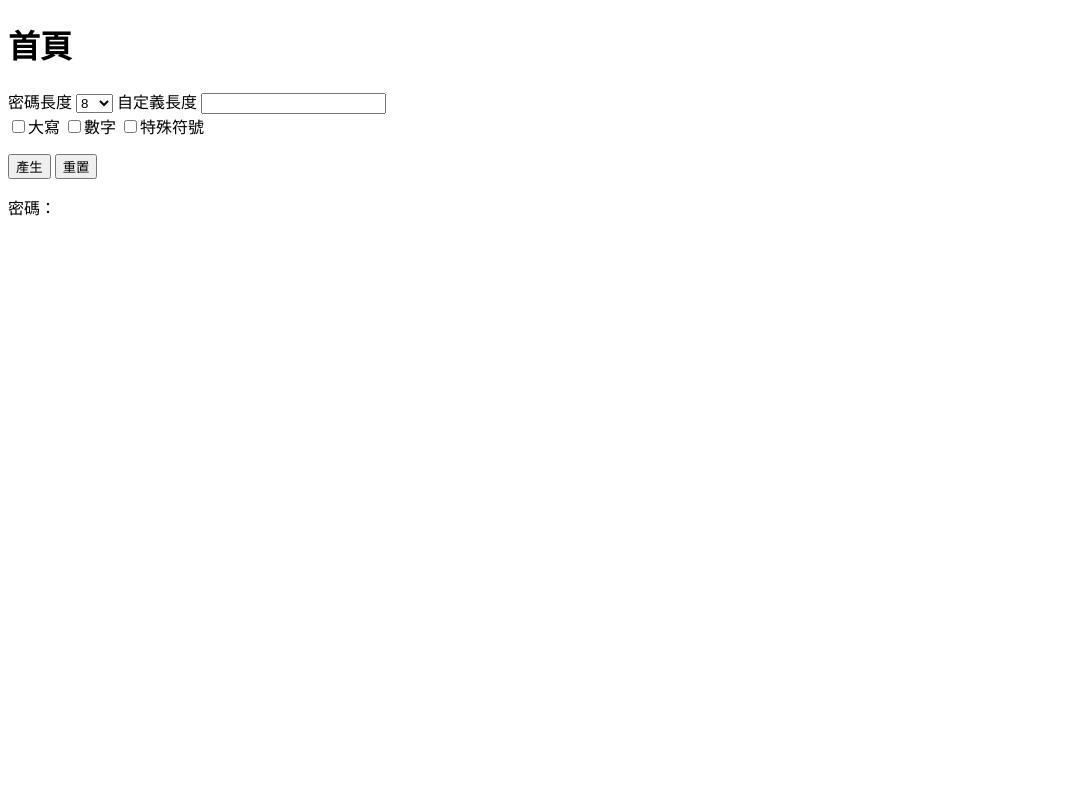
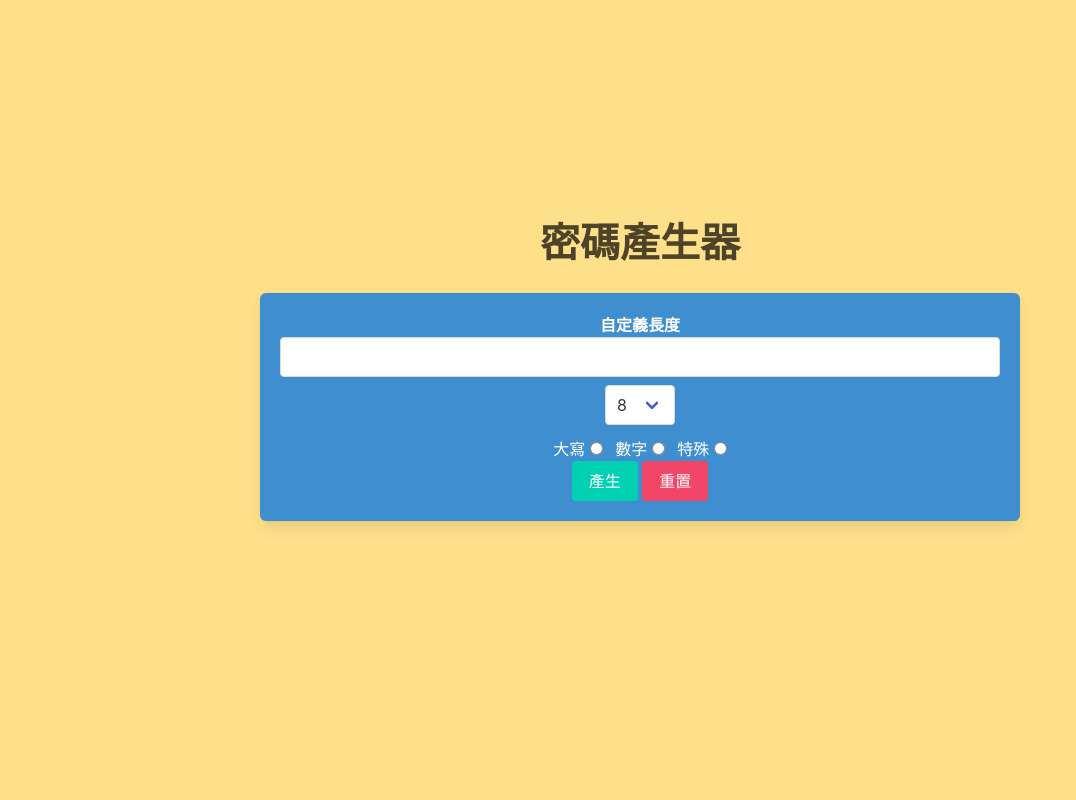
Before and after one commit to christyfeifei/password_generator, a Django app: template password/main/templates/index.html in a window 1280 px wide. Shown: the whole page, without its empty margins (0-1076 px from the left). Run offline with Django 3.2, Linux system fonts and the light colour scheme; the template is opened without the code that fills it, so the values that code supplies are empty.

Commit message:
完成bulma佈局

```diff
--- a/password/main/templates/index.html
+++ b/password/main/templates/index.html
@@ -1,32 +1,78 @@
 <!DOCTYPE html>
 <html lang="en">
+
 <head>
     <meta charset="UTF-8">
     <meta http-equiv="X-UA-Compatible" content="IE=edge">
-    <meta name="viewport" content="width=>, initial-scale=1.0">
-    <title>Document</title>
+    <meta name="viewport" content="width=device-width, initial-scale=1.0">
+    <link rel="stylesheet" href="https://cdn.jsdelivr.net/npm/bulma@0.9.4/css/bulma.min.css">
+    <title>首頁</title>
+    <style>
+        body {
+            background-color: aqua;
+        }
+
+        .label {
+            color: white;
+        }
+
+        input {
+            text-align: center;
+        }
+    </style>
 </head>
+
 <body>
-    <h1>首頁</h1>
-    <form action="{% url 'password' %}">
-        <label for="length">密碼長度</label>
-        <select name="length" id="length">
+    <div class="hero is-warning is-fullheight">
+        <div class="hero-body">
+            <div class="container has-text-centered">
+                <div class="columns">
+                    <div class="column has-text-centered">
+                        <p class="title is-size-2 mb-1">密碼產生器</p>
+                    </div>
+                </div>
+                <div class="columns is-centered mb-6">
+                    <div class="column is-8">
+                        <form action="password/" class="box has-background-info has-text-white">
+                            <div class="field">
+                                <label for="input-length" class="label">自定義長度
+                                    <div class="control">
+                                        <input type="number" class="input" name="input-length" id="input-length"><br>
+                                        <div class="select mt-2">
+                                            <select name="length" id="length" class="is-size-6">
                                                 <option value="6">6</option>
                                                 <option value="7">7</option>
                                                 <option value="8" selected="selected">8</option>
                                                 <option value="9">9</option>
                                                 <option value="10">10</option>
                                             </select>
-        <label for="input-length">自定義長度</label>
-        <input type="number" name="input-length" id="input-length"><br>
-        <input type="checkbox" name="uppercase" id="uppercase">大寫
-        <input type="checkbox" name="number" id="number">數字
-        <input type="checkbox" name="special" id="special">特殊符號
-        <p>
-        <input type="submit" value="產生" name="generator">
-        <input type="reset" value="重置">
-        </p>
+                                        </div>
+
+                                </label>
+                            </div>
+                    </div>
+
+                    <div class="control">
+                        <label for="uppercase" class="radio">大寫
+                            <input type="radio" name="uppercase" id="uppercase">
+                        </label>
+                        <label for="number" class="radio">數字
+                            <input type="radio" name="number" id="number">
+                        </label>
+                        <label for="special" class="radio">特殊
+                            <input type="radio" name="special" id="special">
+                        </label>
+                    </div>
+                    <div class="field">
+                        <input type="submit" class="button is-primary" value="產生" name="generator">
+                        <input type="reset" class="button is-danger" value="重置">
+                    </div>
                     </form>
-    密碼：{{password}}
+                </div>
+            </div>
+        </div>
+    </div>
+
 </body>
+
 </html>
```
Also changed, not shown: password/main/templates/password.html (+18 -3 lines). Lines whose indentation alone changed are shown as unchanged.
